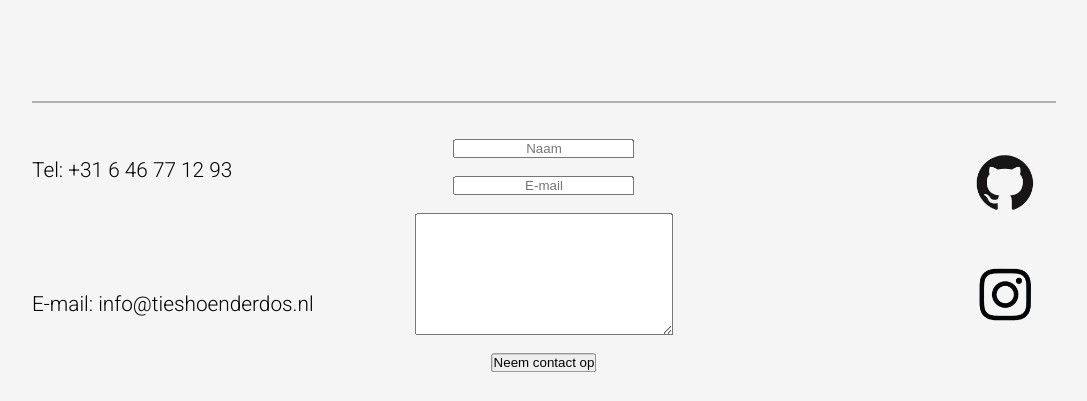
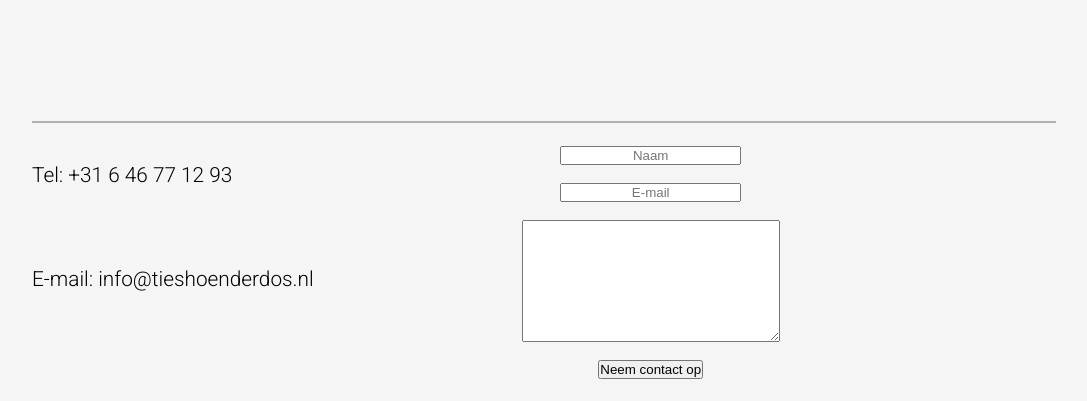
Before and after one commit to DesignerTies/eigen-website, a PHP site: page / in a window 1280 px wide. Shown: the part 2239-2640 px from the top of the page, without its empty margins (96-1183 px from the left). Run offline with PHP 8.4, Linux system fonts and the light colour scheme; some web fonts are replaced.

Commit message:
heel de footer beter geschreven !!Nog niet responsive!!

```diff
--- a/style.css
+++ b/style.css
@@ -517,12 +526,10 @@ footer {
 .footer-container {
   border-top: 2px solid rgb(177, 176, 176);
   position: absolute;
-  width: 80%;
-  height: 35%;
-  top: 310%;
-  left: 50%;
-  transform: translate(-50%, -50%);
-  -ms-transform: translate(-50%, -50%);
+  width: 80vw;
+  height: 35vh;
+  margin: 15vh 0vh 10vw 10vw;
+  display: flex;
 }
 
 .footer-container ul {
@@ -531,34 +538,15 @@ footer {
 
 .footer-container ul li {
   font-size: 1.3rem;
-  padding: 55px 100px;
+  padding: 5vh 10vh;
   font-family: "Roboto", sans-serif;
 }
 
 .form {
-  align-items: center;
-  position: absolute;
-  height: 80%;
-  width: 40%;
-  top: 55%;
-  left: 50%;
-  transform: translate(-50%, -50%);
-  -ms-transform: translate(-50%, -50%);
-}
-
-form {
   text-align: center;
   display: table;
-  height: 10%;
-  align-items: center;
-  align-items: center;
-  position: absolute;
-  height: 80%;
-  width: 40%;
-  top: 50%;
-  left: 50%;
-  transform: translate(-50%, -50%);
-  -ms-transform: translate(-50%, -50%);
+  align-self: center;
+  margin-left: 10vw;
 }
 
 .form p {
@@ -577,10 +565,11 @@ form {
   position: absolute;
   width: 75px;
   height: 75px;
-  top: 30%;
+  /* top: 30%;
   left: 80%;
   transform: translate(-50%, -50%);
-  -ms-transform: translate(-50%, -50%);
+  -ms-transform: translate(-50%, -50%); */
+  margin: 7vh 15vw;
 }
 
 .insta-footer {
@@ -589,10 +578,7 @@ form {
   position: absolute;
   width: 75px;
   height: 75px;
-  top: 70%;
-  left: 80%;
-  transform: translate(-50%, -50%);
-  -ms-transform: translate(-50%, -50%);
+  margin: 18vh 15vw;
 }
 
 @media screen and (max-width: 1300px) {
```
Also changed, not shown: other parts of style.css (+17 -8 lines).
